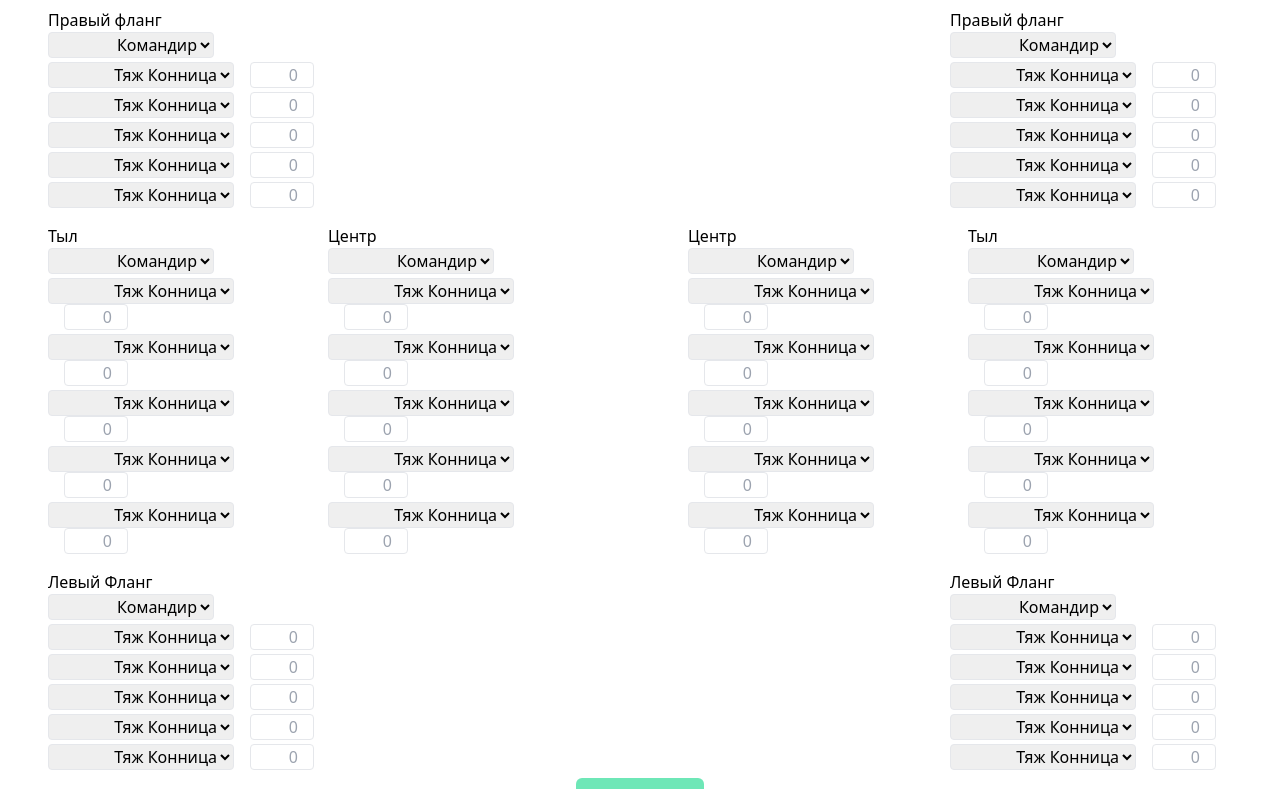
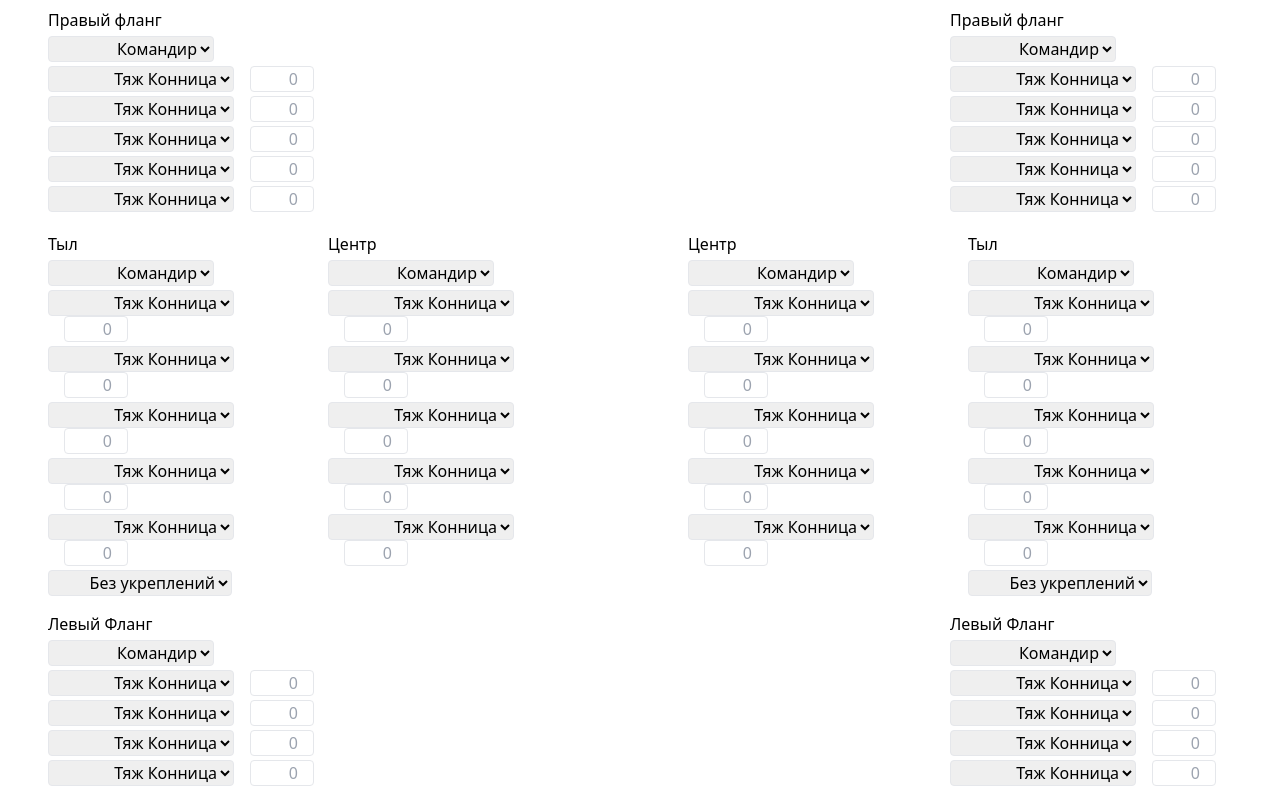
Before and after one commit to frisko-sposad/Next-VPI, a Next.js app: page /battle-calculator in a window 1280 px wide. Shown: the top 789 px of the page. Built offline with nearby package versions, Linux system fonts and the light colour scheme.

Commit message:
added select fortification

```diff
--- a/components/battle-flank.tsx
+++ b/components/battle-flank.tsx
@@ -1,6 +1,7 @@
 import React from 'react';
 import { Heroes } from './heroes';
 import { Row } from './row';
+import { Fortification } from './fortification';
 
 interface BattleFlank {
   player: string;
@@ -17,6 +18,7 @@ const BattleFlank = ({ flank, player }: BattleFlank) => {
       <Row player={player} rowNumber="3" flank={flank[1]} />
       <Row player={player} rowNumber="4" flank={flank[1]} />
       <Row player={player} rowNumber="5" flank={flank[1]} />
+      <Fortification player={player} flank={flank[1]} />
     </div>
   );
 };
--- /dev/null
+++ b/components/fortification.tsx
@@ -0,0 +1,39 @@
+import { useFormContext } from 'react-hook-form';
+import { fortificationData } from '../public/database/fortification-data';
+import React from 'react';
+import { Flank } from '../function/battle';
+
+interface Fortification {
+  player: string;
+  flank: string;
+}
+
+export function Fortification({ player, flank }: Fortification): JSX.Element {
+  const { register } = useFormContext();
+
+  const options = fortificationData.map((fortification) => {
+    return (
+      <option key={fortification.id} value={JSON.stringify(fortification)} label={fortification.fortificationName}>
+        {fortification.fortificationName}
+      </option>
+    );
+  });
+
+  return (
+    <div className="pt-1">
+      {flank == Flank.defence ? (
+        <select className="border rounded text-right" {...register(`${player}.${flank}.fortification`)}>
+          {options}
+        </select>
+      ) : (
+        ''
+      )}
+    </div>
+  );
+}
+
+{
+  /* <option key={unit.id} value={JSON.stringify(unit)} label={unit.name}>
+          {unit.name}
+        </option> */
+}
--- a/components/heroes.tsx
+++ b/components/heroes.tsx
@@ -19,7 +19,7 @@ export function Heroes({ player, flank }: Heroes): JSX.Element {
   });
 
   return (
-    <div>
+    <div className="pt-1">
       <select className="border rounded text-right" {...register(`${player}.${flank}.hero`)}>
         {options}
       </select>
--- a/components/logs.tsx
+++ b/components/logs.tsx
@@ -41,8 +41,6 @@ export function Logs({ logsData }: Data): JSX.Element {
       losses2,
       name1,
       name2,
-      flankRow1,
-      flankRow2,
       flankName1,
       flankName2,
       status,
@@ -50,7 +48,7 @@ export function Logs({ logsData }: Data): JSX.Element {
       row2,
       number1,
       number2,
-      ready1,
+      ready1, // статус отступают или нет
       ready2,
     } = round;
 
--- a/function/get-parse-data.ts
+++ b/function/get-parse-data.ts
@@ -20,6 +20,8 @@ export function getParseData(data: Record<string, RawData>) {
 
         const squadNumber = Number(squadInfo.unitNumber);
         const squadHero = JSON.parse(`${data[player][flank].hero}`);
+        const squadFortification =
+          data[player][flank].fortification && JSON.parse(`${data[player][flank].fortification}`);
         const squadUnit = squadInfo.unitData && JSON.parse(squadInfo.unitData);
 
         if (squadUnit) {
@@ -28,8 +30,8 @@ export function getParseData(data: Record<string, RawData>) {
           squadUnit['squadLosses'] = 0;
         }
 
-        if (squad !== 'hero') {
-          newDataSquad.push({ squadUnit, squadHero, squadFlank });
+        if (squad !== 'hero' && squad !== 'fortification') {
+          newDataSquad.push({ squadUnit, squadHero, squadFlank, squadFortification });
         }
       }
 
@@ -37,6 +39,7 @@ export function getParseData(data: Record<string, RawData>) {
     }
     newData[`${player}`] = newDataFlank;
   }
+  console.log({ newData, data });
 
   return newData;
 }
--- /dev/null
+++ b/public/database/fortification-data.ts
@@ -0,0 +1,63 @@
+export interface Fortification {
+  id: number;
+  fortificationName: string;
+  attackBonus: number;
+  healthBonus: number;
+  attackHorseman: number;
+  attackSwordsman: number;
+  attackSpearman: number;
+  defenseHorseman: number;
+  defenseSword: number;
+  defenseSpear: number;
+}
+
+export const fortificationData: Fortification[] = [
+  {
+    id: 1000,
+    fortificationName: 'Без укреплений',
+    attackBonus: 0,
+    healthBonus: 0,
+    attackHorseman: 1,
+    attackSwordsman: 1,
+    attackSpearman: 1,
+    defenseHorseman: 1,
+    defenseSword: 1,
+    defenseSpear: 1,
+  },
+  {
+    id: 1001,
+    fortificationName: 'Частокол',
+    attackBonus: 0,
+    healthBonus: 5,
+    attackHorseman: 1.5,
+    attackSwordsman: 1.5,
+    attackSpearman: 1.5,
+    defenseHorseman: 1.5,
+    defenseSword: 1.5,
+    defenseSpear: 1.5,
+  },
+  {
+    id: 1002,
+    fortificationName: 'Хрень из повозок',
+    attackBonus: 0,
+    healthBonus: 3,
+    attackHorseman: 1.2,
+    attackSwordsman: 1.2,
+    attackSpearman: 1.2,
+    defenseHorseman: 1.2,
+    defenseSword: 1.2,
+    defenseSpear: 1.2,
+  },
+  {
+    id: 1003,
+    fortificationName: 'Каменная стена 1 ур',
+    attackBonus: 10,
+    healthBonus: 20,
+    attackHorseman: 1.5,
+    attackSwordsman: 1.5,
+    attackSpearman: 1.5,
+    defenseHorseman: 2,
+    defenseSword: 2,
+    defenseSpear: 2,
+  },
+];
```
